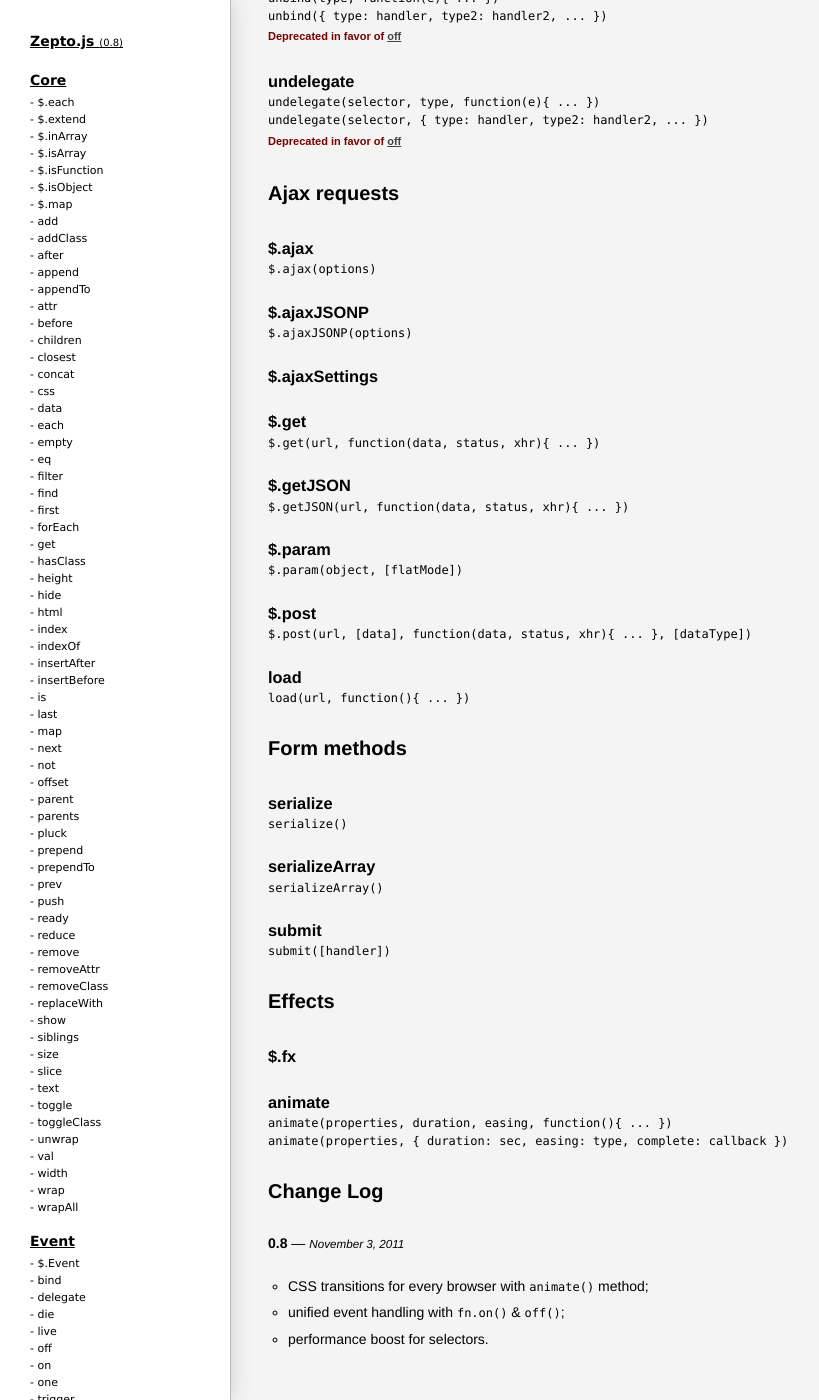
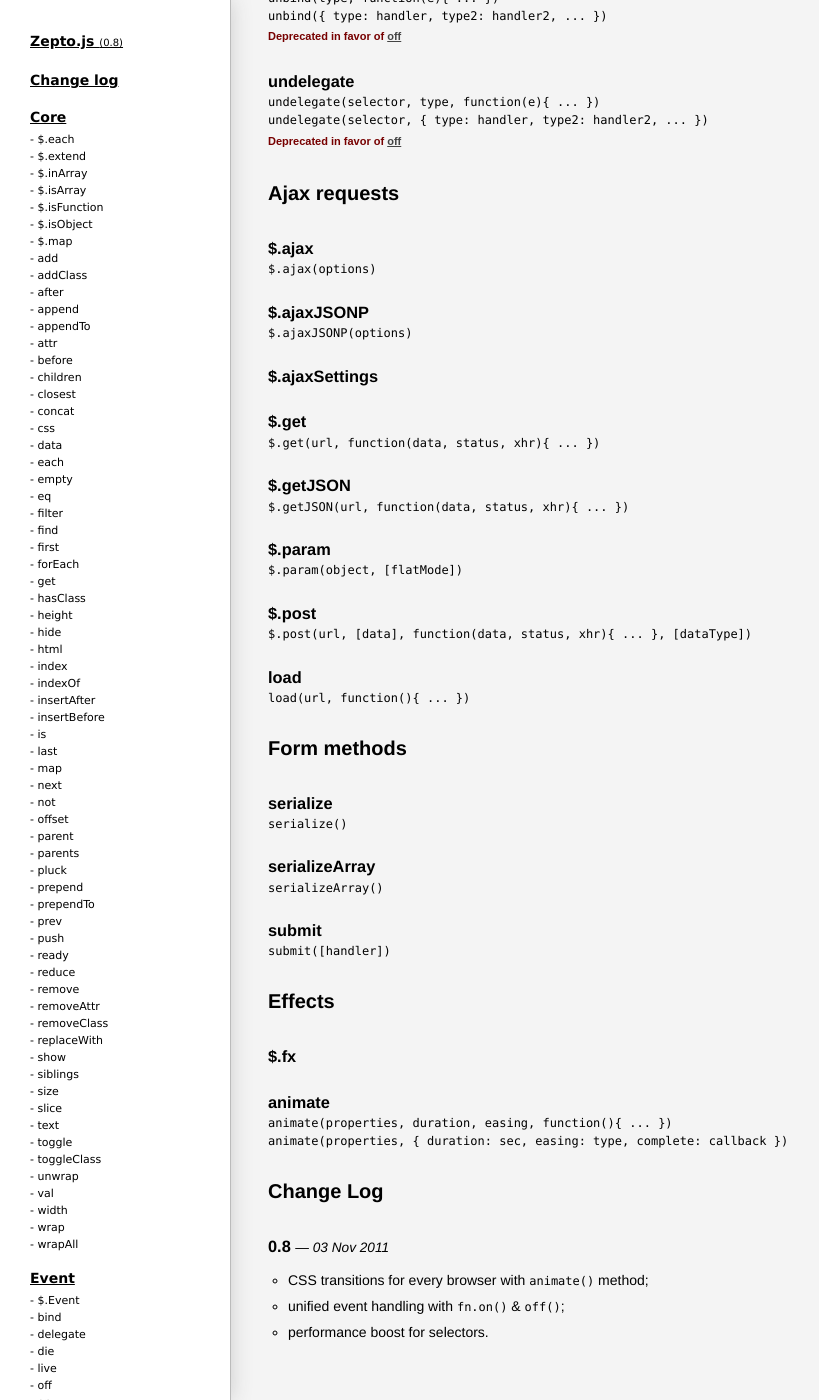
Before and after one commit to madrobby/zepto, a Jekyll site: the page built from index.html, in a window 1280 px wide and 1400 px high, scrolled down 6356 px. Shown: the whole window, without its empty margins (0-819 px from the left). Built offline with Jekyll 4.4.1, drawn with Linux system fonts in a browser that asks for light colours; Markdown is read by kramdown in place of the engine named in the settings.

```diff
--- a/_includes/style.css
+++ b/_includes/style.css
@@ -116,6 +116,8 @@ article.method .highlight pre {
   border-left: 5px solid #bbb;
 }
 
+article.changelog h3 small { font-weight: normal }
+
 /* syntax */
 .hll { background-color: #ffffcc }
 .c { color: #888888 } /* Comment */
--- a/index.html
+++ b/index.html
@@ -11,6 +11,8 @@ version: 0.8
   <a class="toc_title" href="#">
     {{ page.title }} <span class="version">({{ page.version }})</span>
   </a>
+
+  <a class=toc_title href="#changelog">Change log</a>
 
   <a class=toc_title href="#core">Core</a>
   {% assign posts = site.categories.core %}
@@ -86,14 +88,15 @@ version: 0.8
 
     <h2 id="changelog">Change Log</h2>
 
-    <p>
-      <b class="header">0.8</b> &mdash; <small><i>November 3, 2011</i></small><br />
-      <ul>
-        <li>CSS transitions for every browser with <code>animate()</code> method;</li>
-        <li>unified event handling with <code>fn.on()</code> &amp; <code>off()</code>;</li>
-        <li>performance boost for selectors.</li>
-      </ul>
-    </p>
+    {% for change in site.categories.changelog %}
+    <article class=changelog>
+      <h3>
+        {{ change.title }}
+        <small>&mdash; <i>{{ change.date | date_to_string }}</i></small>
+      </h3>
+      {{ change.content }}
+    </article>
+    {% endfor %}
 
   </section>
 
```
Also changed, not shown: changelog/_posts/2011-11-03-v0.8.md (added, +7 -0 lines).
